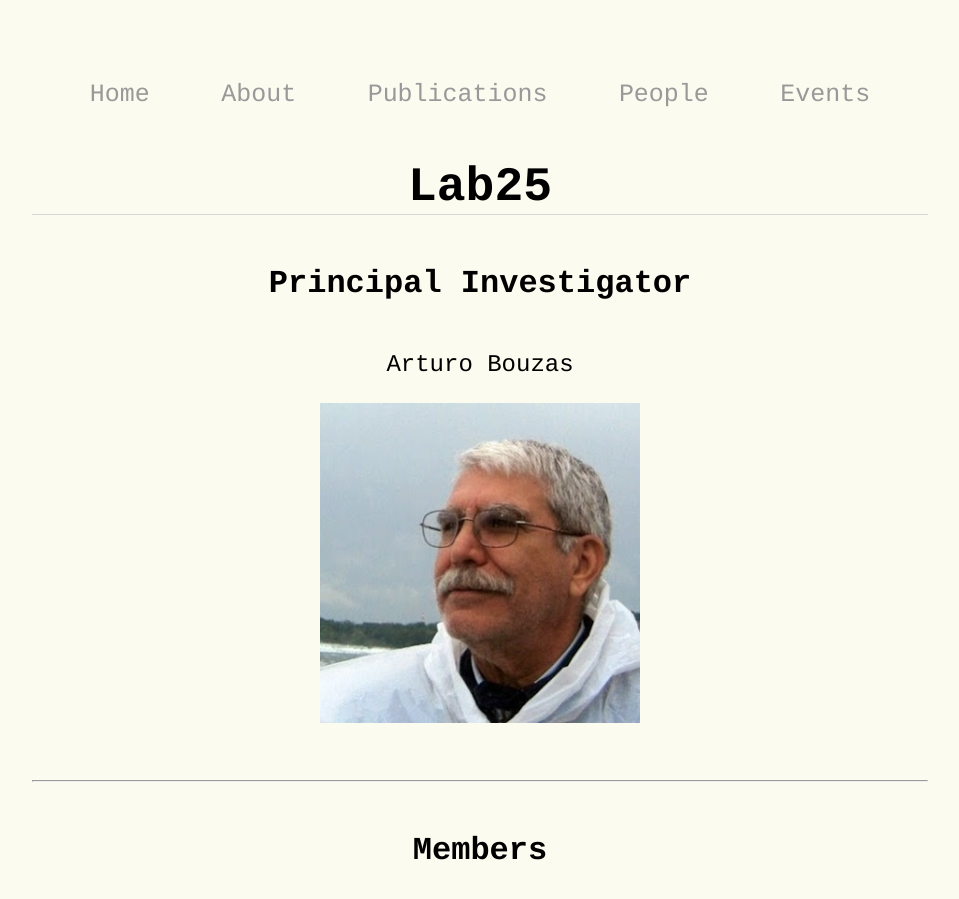
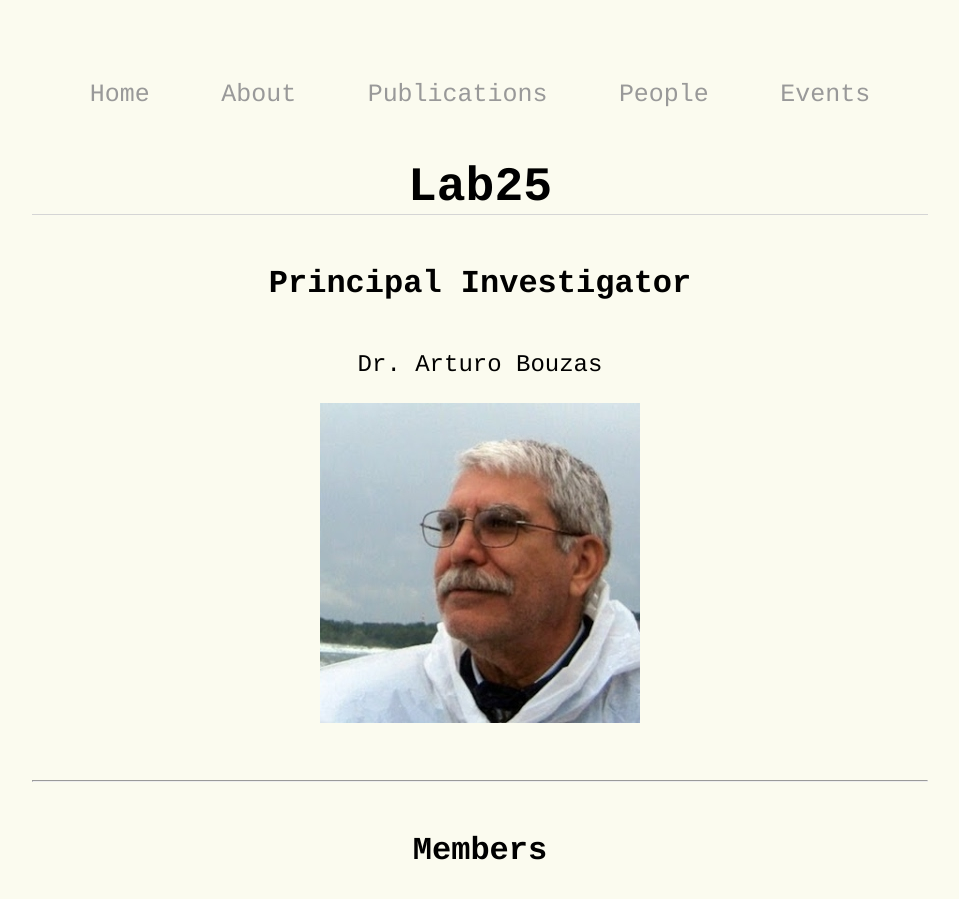
Before and after one commit to BouzasLab25/bouzaslab25.github.io, a Jekyll site: the page built from people/index.html, in a window 1280 px wide and 900 px high. Shown: the whole window, without its empty margins (160-1119 px from the left). Built offline with Jekyll 4.4.1, drawn with Linux system fonts in a browser that asks for light colours.

Commit message:
Update index.html

```diff
--- a/people/index.html
+++ b/people/index.html
@@ -13,7 +13,7 @@ title: Lab25 Members
 
 <h3>Principal Investigator</h3>
   <div class="one" >
-   <p><a class='lu' href="/people/arturo.html">Arturo Bouzas</a></p>
+   <p><a class='lu' href="/people/arturo.html">Dr. Arturo Bouzas</a></p>
 	  <a href="/people/arturo.html"><img class="displayed" src="/images/arturo.jpg" /></a>
   </div>
 
```
